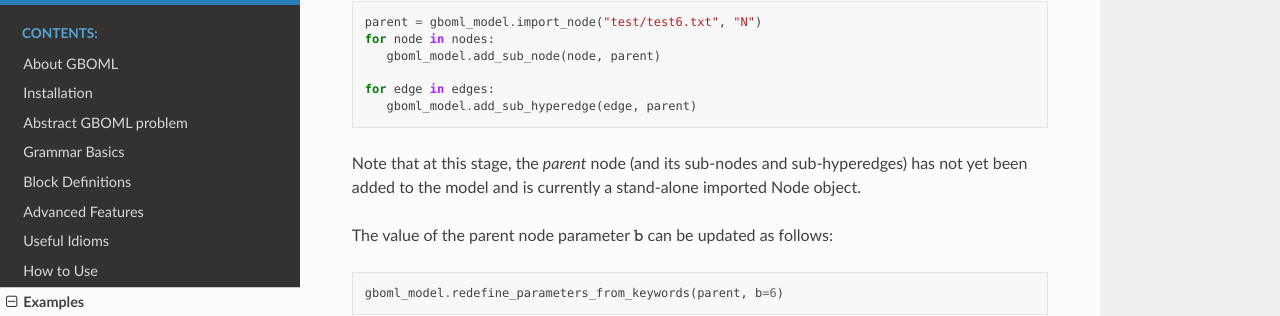
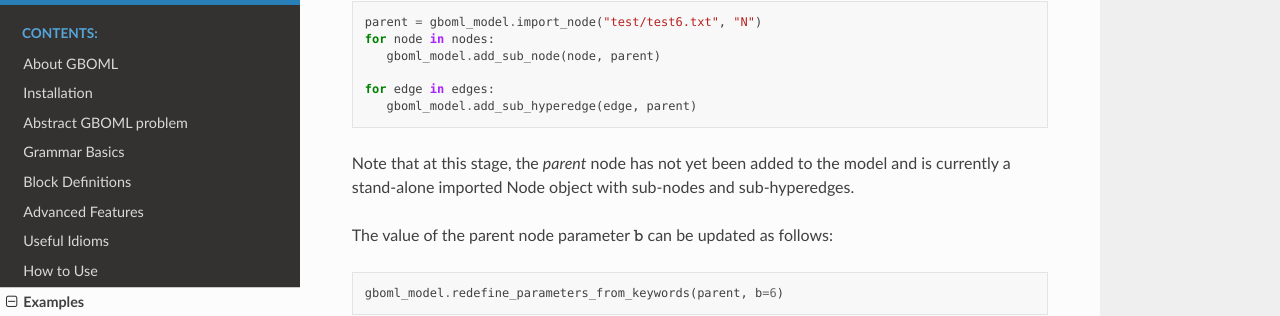
Before and after one commit to MathiasPBerger/gboml-docs-test, a Sphinx documentation site: the page built from docs/source/python_api_example.rst, in a window 1280 px wide and 900 px high, scrolled down 881 px. Shown: the part 104-420 px from the top of the window. Built offline with Sphinx 7.4.7 and the Read the Docs theme 2.0.0, drawn with Linux system fonts in a browser that asks for light colours.

```diff
--- a/docs/source/python_api_example.rst
+++ b/docs/source/python_api_example.rst
@@ -48,7 +48,7 @@
    for edge in edges:
       gboml_model.add_sub_hyperedge(edge, parent)
 
-Note that at this stage, the *parent* node (and its sub-nodes and sub-hyperedges) has not yet been added to the model and is currently a stand-alone imported Node object.
+Note that at this stage, the *parent* node has not yet been added to the model and is currently a stand-alone imported Node object with sub-nodes and sub-hyperedges.
 
 The value of the parent node parameter :math:`\texttt{b}` can be updated as follows:
 
```
